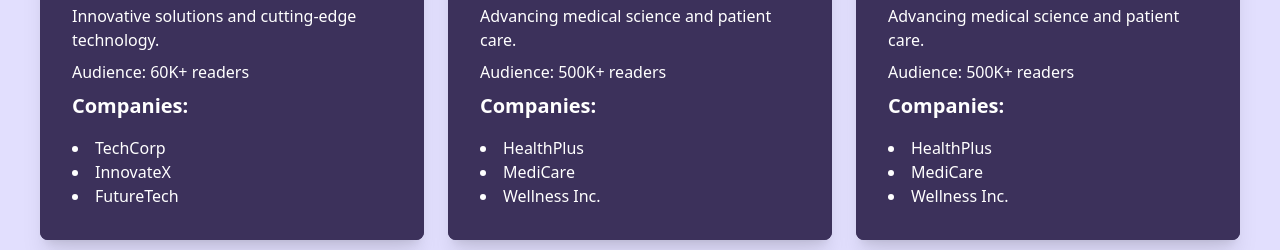
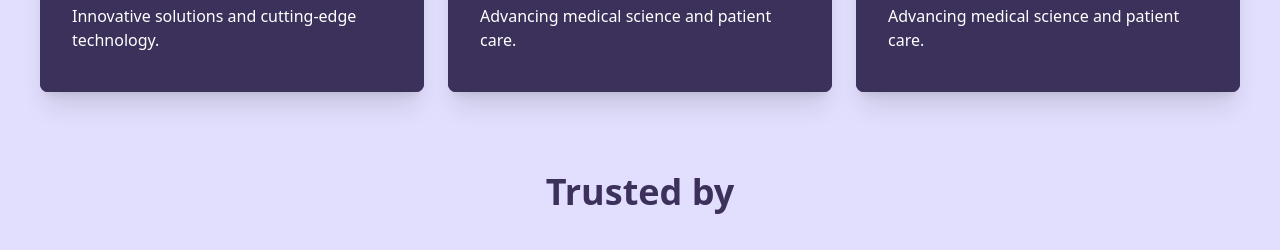
Before and after one commit to edwardfgt/journals-website-2024, a React (Vite) app: page / in a window 1280 px wide. Shown: the part 1228-1478 px from the top of the page. Built offline with nearby package versions, Linux system fonts and the light colour scheme.

Commit message:
Update IndustryBlock.tsx to remove old props and change description prop type

```diff
--- a/src/components/IndustryBlock.tsx
+++ b/src/components/IndustryBlock.tsx
@@ -1,12 +1,10 @@
 interface IndustryBlockProps {
     name: string;
-    description: string;
-    audienceStats: string;
-    companyNames: string[];
+    description: React.ReactNode;
     imageUrl: string;
 }
 
-const IndustryBlock: React.FC<IndustryBlockProps> = ({ name, description, audienceStats, companyNames, imageUrl }) => {
+const IndustryBlock: React.FC<IndustryBlockProps> = ({ name, description, imageUrl }) => {
     return (
         <div className="card bg-text w-96 shadow-xl rounded-b-lg">
             <figure>
@@ -19,12 +17,7 @@ const IndustryBlock: React.FC<IndustryBlockProps> = ({ name, description, audien
             <div className="card-body bg-text rounded-b-lg">
                 <h2 className="card-title text-white text-4xl">{name}</h2>
                 <p className="text-white">{description}</p>
-                <p className="text-white">Audience: {audienceStats}</p>
-                <h3 className="text-xl font-semibold mb-2 text-white">Companies:</h3>
                 <ul className="list-disc list-inside text-white">
-                    {companyNames.map((company, index) => (
-                        <li key={index}>{company}</li>
-                    ))}
                 </ul>
             </div>
         </div>
```
